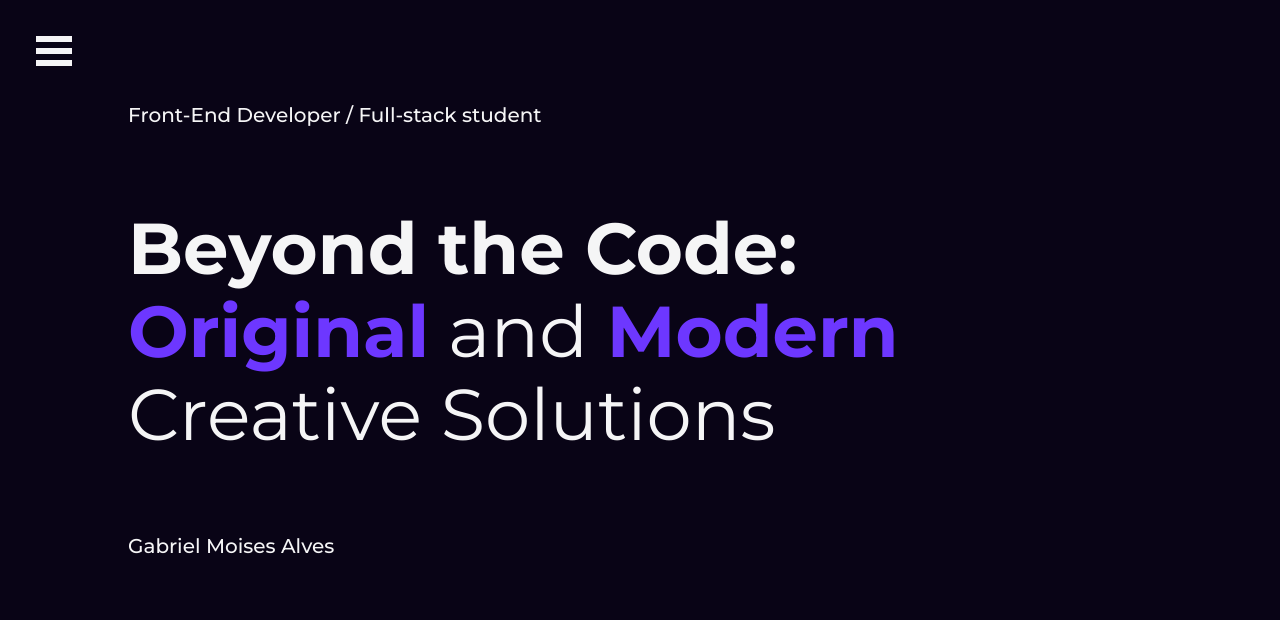
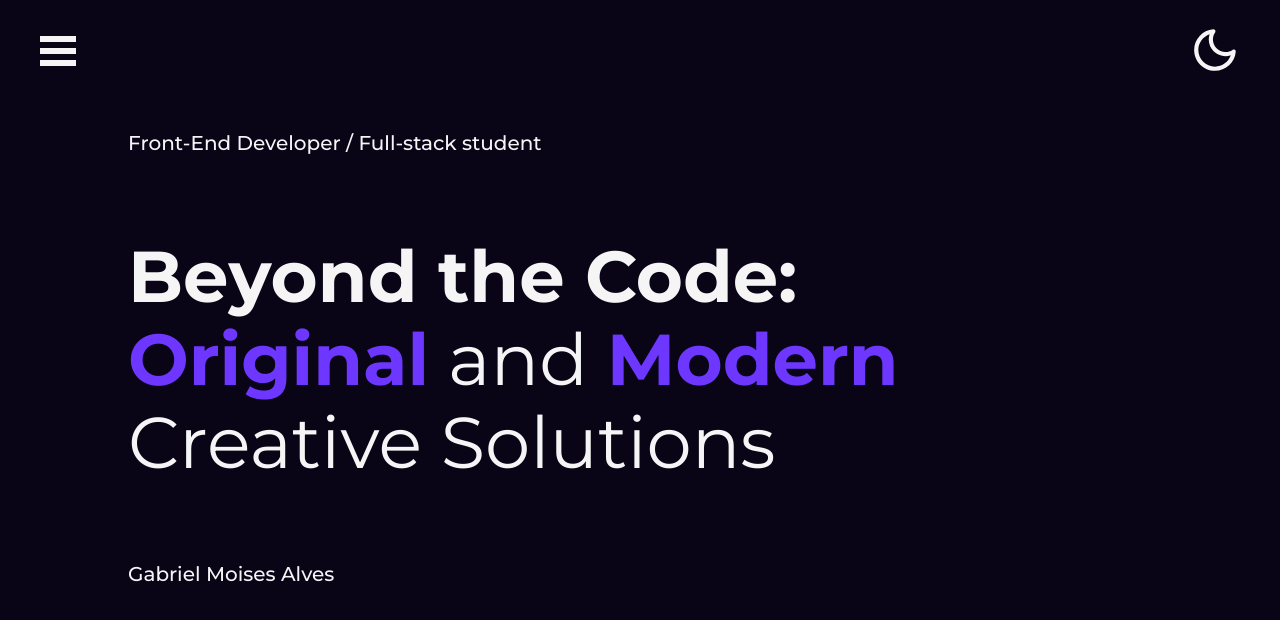
Before and after one commit to gabrielmoisesa/gabrielmoisesa.com, a React (Vite) app: page / in a window 1280 px wide. Shown: the top 620 px of the page. Built offline with nearby package versions, Linux system fonts and the light colour scheme.

Commit message:
style: add moon icon & moon styles and header

```diff
--- a/src/components/Header/Header.scss
+++ b/src/components/Header/Header.scss
@@ -1,12 +1,20 @@
 header {
-  margin-bottom: 13vh;
+  display: flex;
+  height: 7rem;
 
   .bm-burger-button {
     position: fixed;
     width: 36px;
     height: 30px;
-    left: 36px;
+    left: 40px;
     top: 36px;
+  }
+
+  .moon-icon {
+    position: fixed;
+    width: 50px;
+    top: 25px;
+    right: 40px;
   }
 
   .bm-burger-bars {
--- a/src/components/Header/Header.tsx
+++ b/src/components/Header/Header.tsx
@@ -1,4 +1,5 @@
 import { slide as Menu } from 'react-burger-menu'
+import moonIcon from '../../assets/icons/moon-svgrepo-com.svg'
 import './Header.scss'
 
 function Header() {
@@ -15,6 +16,7 @@ function Header() {
           Contact
         </a>
       </Menu>
+      <img src={moonIcon} alt="Moon Icon" className='moon-icon' />
     </header>
   )
 }
```
Also changed, not shown: src/assets/icons/moon-svgrepo-com.svg (added).
